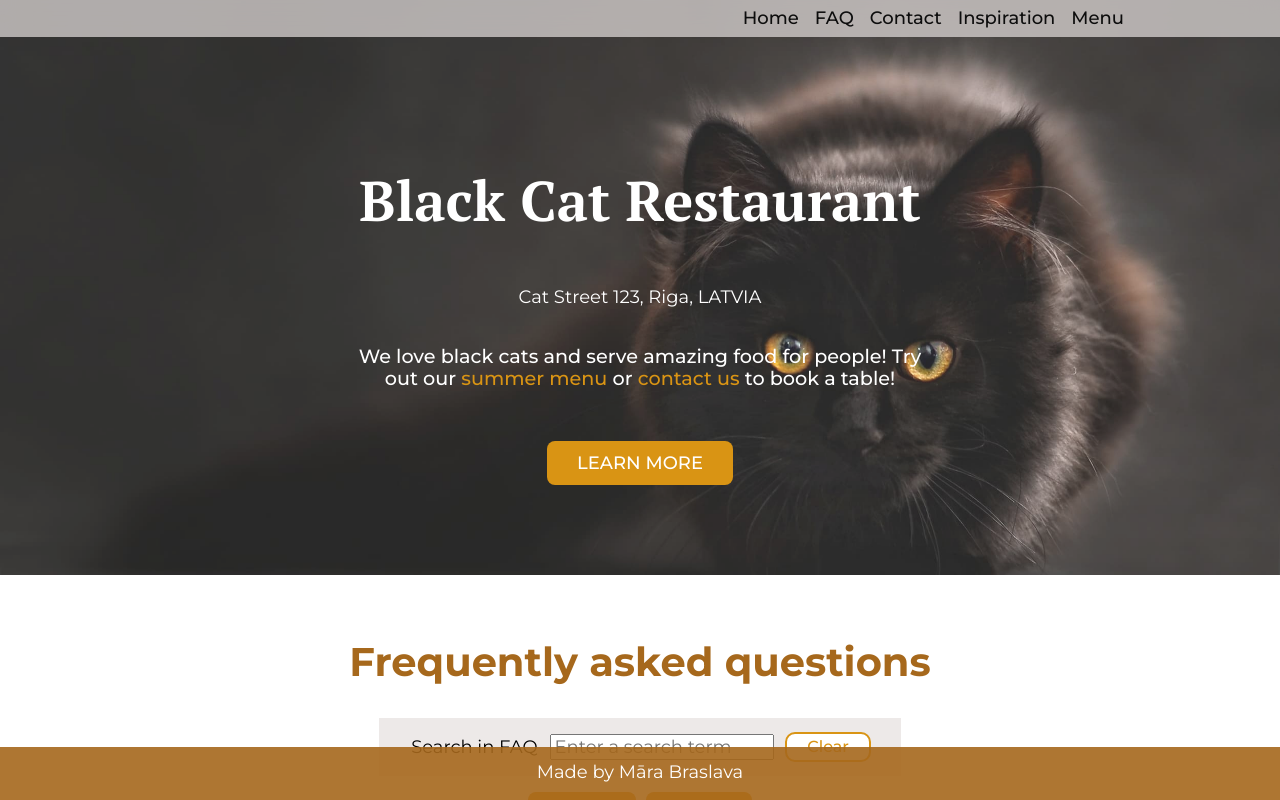
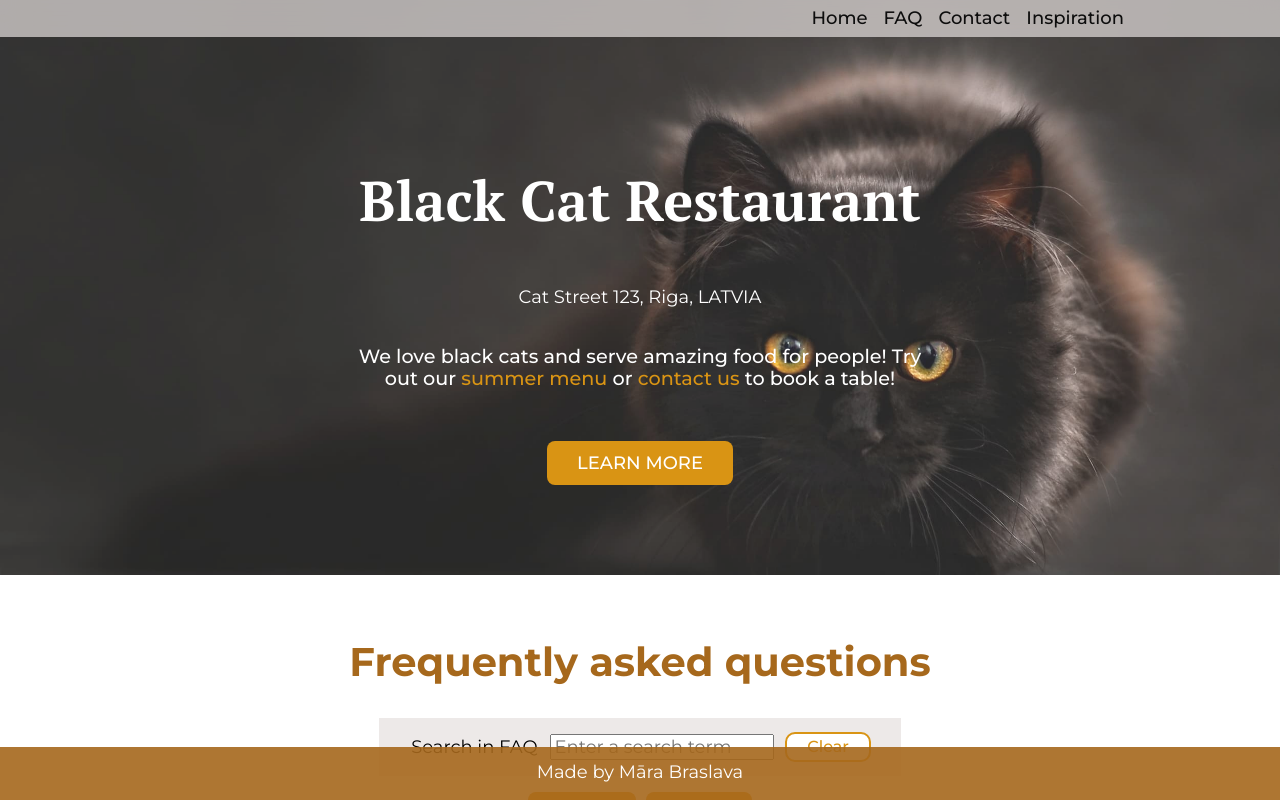
Before and after one commit to Braslava/rtg_project_react, a React (Create React App) app: page / in a window 1280 px wide. Shown: the top 800 px of the page. Built offline with nearby package versions, Linux system fonts and the light colour scheme.

Commit message:
add mobile nav

```diff
--- a/src/App.tsx
+++ b/src/App.tsx
@@ -1,46 +1,14 @@
 import React, { FC } from "react";
 import "./sass/main.scss";
+import Header from "./components/Header/Header";
 import Faq from "./components/Faq/Faq";
+
 
 const App: FC = () => {
     return (
         <div className="App">
-            <header className="header">
-                <nav className="nav" data-visible="false" id="navigation">
-                    <ul className="nav__list">
-                        <li className="nav__link">
-                            <a href="#hero" className="link link--dark">
-                                Home
-                            </a>
-                        </li>
-                        <li className="nav__link">
-                            <a href="#faq-section" className="link link--dark">
-                                FAQ
-                            </a>
-                        </li>
-                        <li className="nav__link">
-                            <a href="#contact" className="link link--dark">
-                                Contact
-                            </a>
-                        </li>
-                        <li className="nav__link">
-                            <a href="#quote" className="link link--dark">
-                                Inspiration
-                            </a>
-                        </li>
-                        <li className="nav__link">
-                            <a href="menu.html" className="link link--dark">
-                                Menu
-                            </a>
-                        </li>
-                    </ul>
-                </nav>
-                <button
-                    className="nav__toggle"
-                    aria-controls="navigation"
-                    aria-expanded="false"
-                ></button>
-            </header>
+          <Header />
+
             <main>
                 <section className="intro" id="hero">
                     <div className="flex-container">
--- a/src/components/Faq/Faq.tsx
+++ b/src/components/Faq/Faq.tsx
@@ -1,5 +1,4 @@
-import React, { FC, ChangeEvent } from "react";
-import { useState } from "react";
+import React, { FC, ChangeEvent, useState } from "react";
 import faqData from "../../faq-data";
 import FaqItem from "../FaqItem/FaqItem";
 
--- a/src/components/Header/Header.tsx
+++ b/src/components/Header/Header.tsx
@@ -1,14 +1,62 @@
-import React, {FC} from 'react';
+import React, { FC, MouseEvent, useState } from "react";
 
-export interface HeaderProps {
-}
+export interface HeaderProps {}
 
- const Header: FC = (props: HeaderProps) => {
-  return (
-    <div>
+const Header: FC = (props: HeaderProps) => {
+    const [navExpanded, setNavExpanded] = useState<boolean>(false);
 
-    </div>
-  );
-}
+    const handleNavClick = (e: MouseEvent) => {
+        if (e.target instanceof HTMLAnchorElement) {
+            setNavExpanded(false);
+        }
+    };
+
+    return (
+        <header className="header">
+            <nav
+                className="nav"
+                data-visible={navExpanded}
+                id="navigation"
+                onClick={handleNavClick}
+            >
+                <ul className="nav__list">
+                    <li className="nav__link">
+                        <a href="#hero" className="link link--dark">
+                            Home
+                        </a>
+                    </li>
+                    <li className="nav__link">
+                        <a href="#faq-section" className="link link--dark">
+                            FAQ
+                        </a>
+                    </li>
+                    <li className="nav__link">
+                        <a href="#contact" className="link link--dark">
+                            Contact
+                        </a>
+                    </li>
+                    <li className="nav__link">
+                        <a href="#quote" className="link link--dark">
+                            Inspiration
+                        </a>
+                    </li>
+                    {/* <li className="nav__link">
+                        <a href="menu.html" className="link link--dark">
+                            Menu
+                        </a>
+                    </li> */}
+                </ul>
+            </nav>
+            <button
+                className="nav__toggle"
+                aria-controls="navigation"
+                aria-expanded={navExpanded}
+                onClick={() => setNavExpanded(!navExpanded)}
+            >
+                <span className="sr-only">Menu</span>
+            </button>
+        </header>
+    );
+};
 
 export default Header;
```
